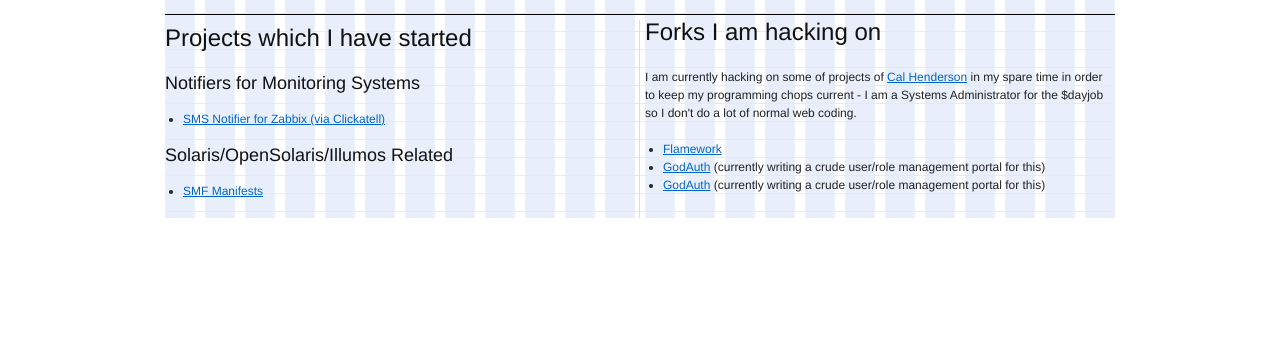
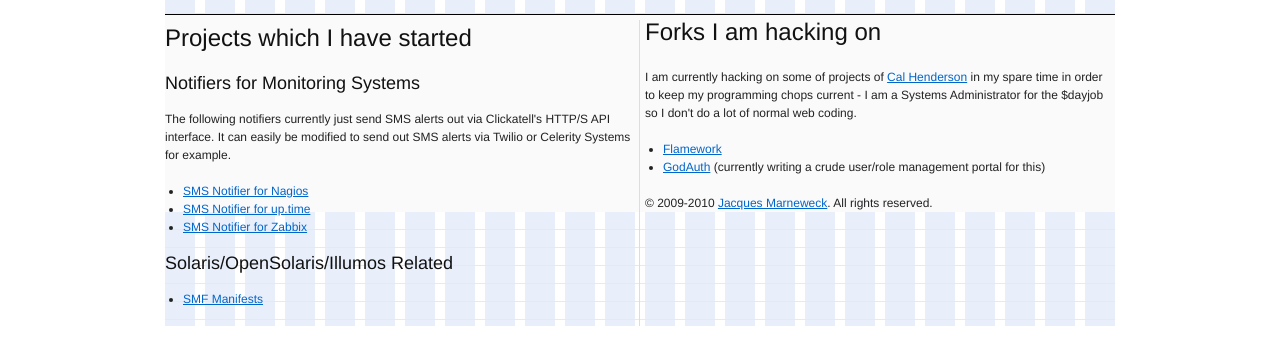
Before and after one commit to jacques/jacques.github.com, a plain HTML site: page index.html in a window 1280 px wide. Shown: the part 84-448 px from the top of the page. Drawn offline with Linux system fonts and the light colour scheme.

Commit message:
More content

```diff
--- a/index.html
+++ b/index.html
@@ -48,8 +48,16 @@
 
   <h3>Notifiers for Monitoring Systems</h3>
 
+  <p>
+    The following notifiers currently just send SMS alerts out via Clickatell's
+    HTTP/S API interface.  It can easily be modified to send out SMS alerts via
+    Twilio or Celerity Systems for example.
+  </p>
+
   <ul>
-    <li><a href="http://github.com/jacques/zabbix-sms">SMS Notifier for Zabbix (via Clickatell)</a></li>
+    <li><a href="http://github.com/jacques/nagios-sms">SMS Notifier for Nagios</a></li>
+    <li><a href="http://github.com/jacques/uptime-sms">SMS Notifier for up.time</a></li>
+    <li><a href="http://github.com/jacques/zabbix-sms">SMS Notifier for Zabbix</a></li>
   </ul>
 
   <h3>Solaris/OpenSolaris/Illumos Related</h3>
@@ -57,7 +65,7 @@
   <ul>
     <li><a href="http://github.com/jacques/smf-manifests">SMF Manifests</a></li>
   </ul>
-  </div>
+  </div><!-- /content -->
   <div id="content2" class="column span-12 last">
     <h2>Forks I am hacking on</h2>
 
@@ -67,15 +75,15 @@
       $dayjob so I don't do a lot of normal web coding.
     </p>
 
-  <p>
     <ul>
       <li><a href="http://github.com/jacques/flamework/">Flamework</a></li>
       <li><a href="http://github.com/jacques/GodAuth/">GodAuth</a> (currently writing a crude user/role management portal for this)</li>
-      <li><a href="http://github.com/jacques/GodAuth/">GodAuth</a> (currently writing a crude user/role management portal for this)</li>
     </ul>
+    </div><!-- /content2 -->
+    <div id="footer">
+      <p>
+        &copy; 2009-2010 <a href="http://www.jacquesmarneweck.com/">Jacques Marneweck</a>.  All rights reserved.
       </p>
-    </div>
-    <div id="footer">
     </div><!-- /footer -->
   </div><!-- /container -->
 </body>
```
Lines whose indentation alone changed are shown as unchanged.
